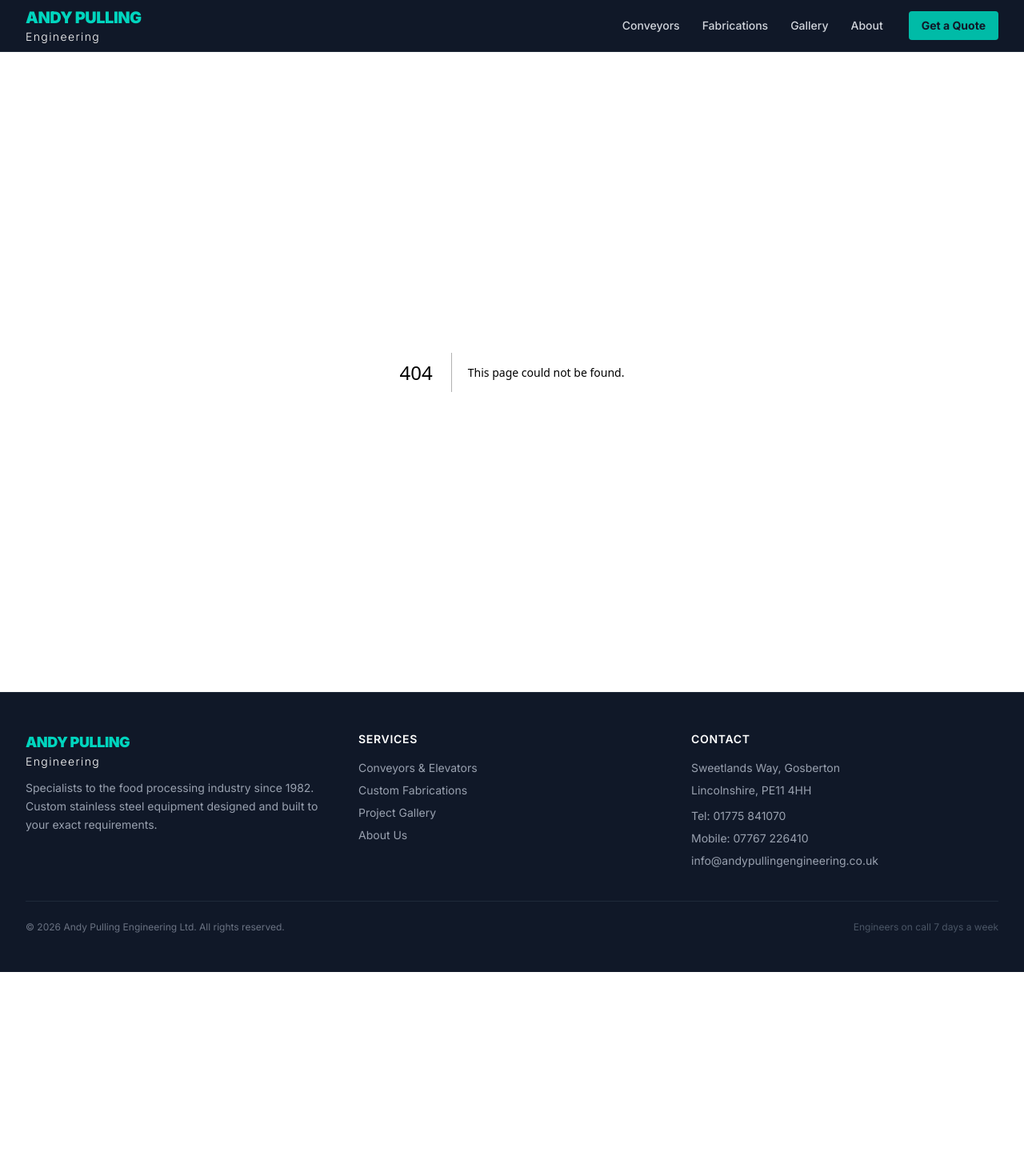
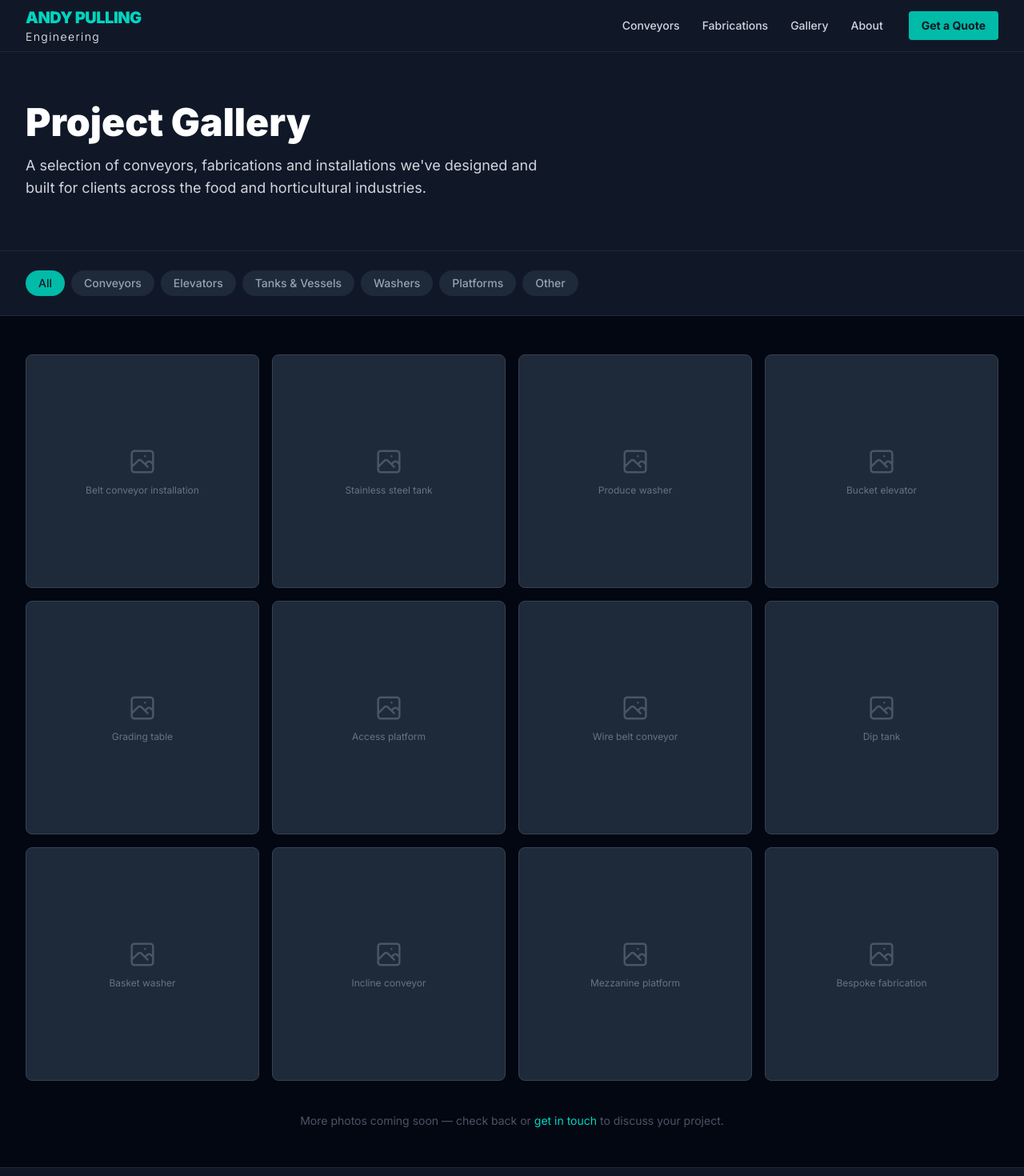
Before and after one commit to Daniel-Monk/andy-pulling-engineering, a Next.js app: page /gallery in a window 1280 px wide. Before the commit this address had no page. Shown: the top 1470 px of the page at 80% size. Before the commit the page ends 1215 px from the top, so only its background shows below. Built offline with nearby package versions, Linux system fonts and the light colour scheme.

Commit message:
Add gallery page with category filter UI and photo grid

```diff
--- /dev/null
+++ b/app/gallery/page.tsx
@@ -0,0 +1,68 @@
+import type { Metadata } from 'next';
+import Link from 'next/link';
+import PlaceholderImage from '@/components/PlaceholderImage';
+
+export const metadata: Metadata = {
+  title: 'Project Gallery',
+  description: 'Photos of our custom stainless steel conveyors, fabrications and food processing equipment installations.',
+};
+
+const categories = ['All', 'Conveyors', 'Elevators', 'Tanks & Vessels', 'Washers', 'Platforms', 'Other'];
+
+const placeholders = [
+  'Belt conveyor installation',
+  'Stainless steel tank',
+  'Produce washer',
+  'Bucket elevator',
+  'Grading table',
+  'Access platform',
+  'Wire belt conveyor',
+  'Dip tank',
+  'Basket washer',
+  'Incline conveyor',
+  'Mezzanine platform',
+  'Bespoke fabrication',
+];
+
+export default function GalleryPage() {
+  return (
+    <>
+      <section className="bg-gray-900 border-b border-gray-800">
+        <div className="max-w-7xl mx-auto px-4 sm:px-6 lg:px-8 py-16">
+          <h1 className="text-4xl md:text-5xl font-black text-white mb-4">Project Gallery</h1>
+          <p className="text-gray-300 text-lg max-w-2xl">
+            A selection of conveyors, fabrications and installations we&apos;ve designed and built for clients across the food and horticultural industries.
+          </p>
+        </div>
+      </section>
+
+      <section className="py-6 px-4 sm:px-6 lg:px-8 border-b border-gray-800 bg-gray-900">
+        <div className="max-w-7xl mx-auto flex gap-2 flex-wrap">
+          {categories.map((c, i) => (
+            <button
+              key={c}
+              className={`px-4 py-1.5 rounded-full text-sm font-medium transition-colors ${
+                i === 0
+                  ? 'bg-teal-500 text-gray-900'
+                  : 'bg-gray-800 text-gray-400 hover:text-white hover:bg-gray-700'
+              }`}
+            >
+              {c}
+            </button>
+          ))}
+        </div>
+      </section>
+
+      <section className="py-12 px-4 sm:px-6 lg:px-8 max-w-7xl mx-auto">
+        <div className="grid grid-cols-2 md:grid-cols-3 lg:grid-cols-4 gap-4">
+          {placeholders.map((label) => (
+            <PlaceholderImage key={label} label={label} aspect="aspect-square" />
+          ))}
+        </div>
+        <p className="text-center text-gray-600 text-sm mt-10">
+          More photos coming soon — check back or <Link href="/contact" className="text-teal-400 hover:text-teal-300">get in touch</Link> to discuss your project.
+        </p>
+      </section>
+    </>
+  );
+}
```
